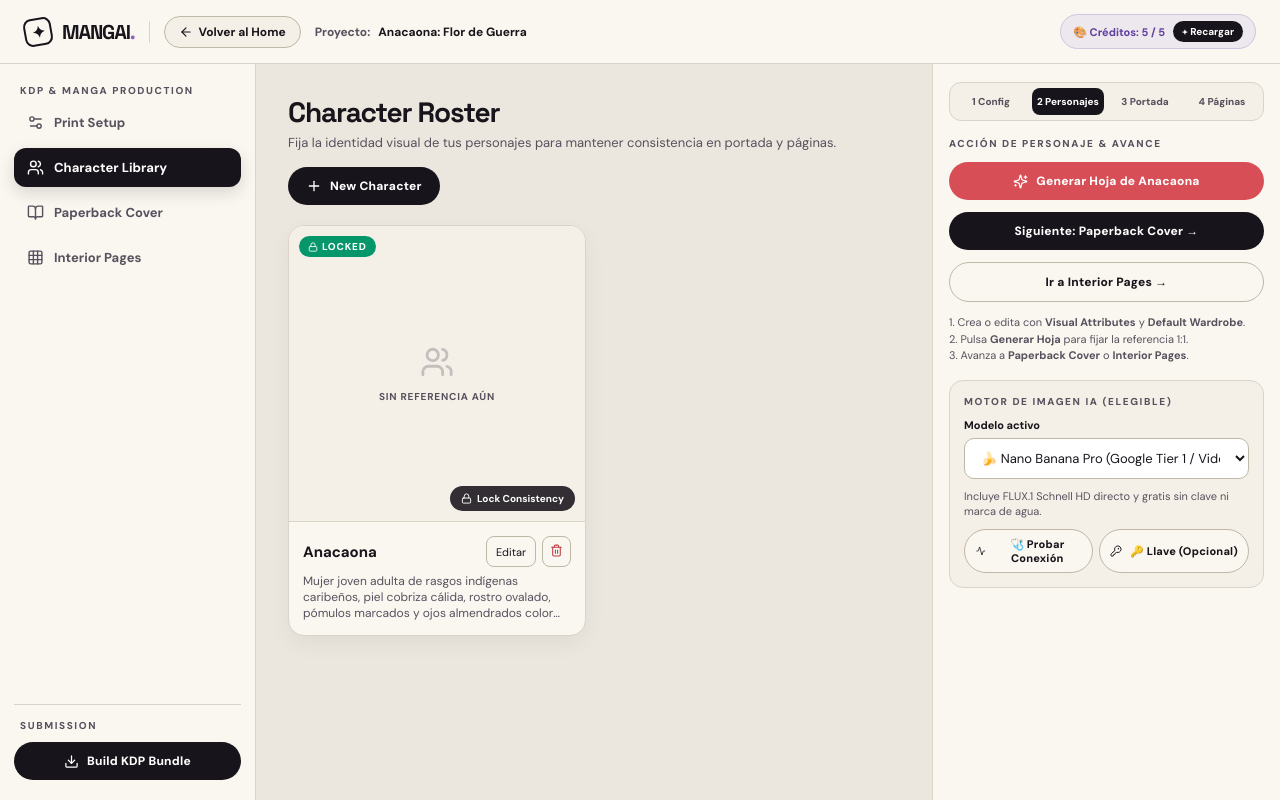
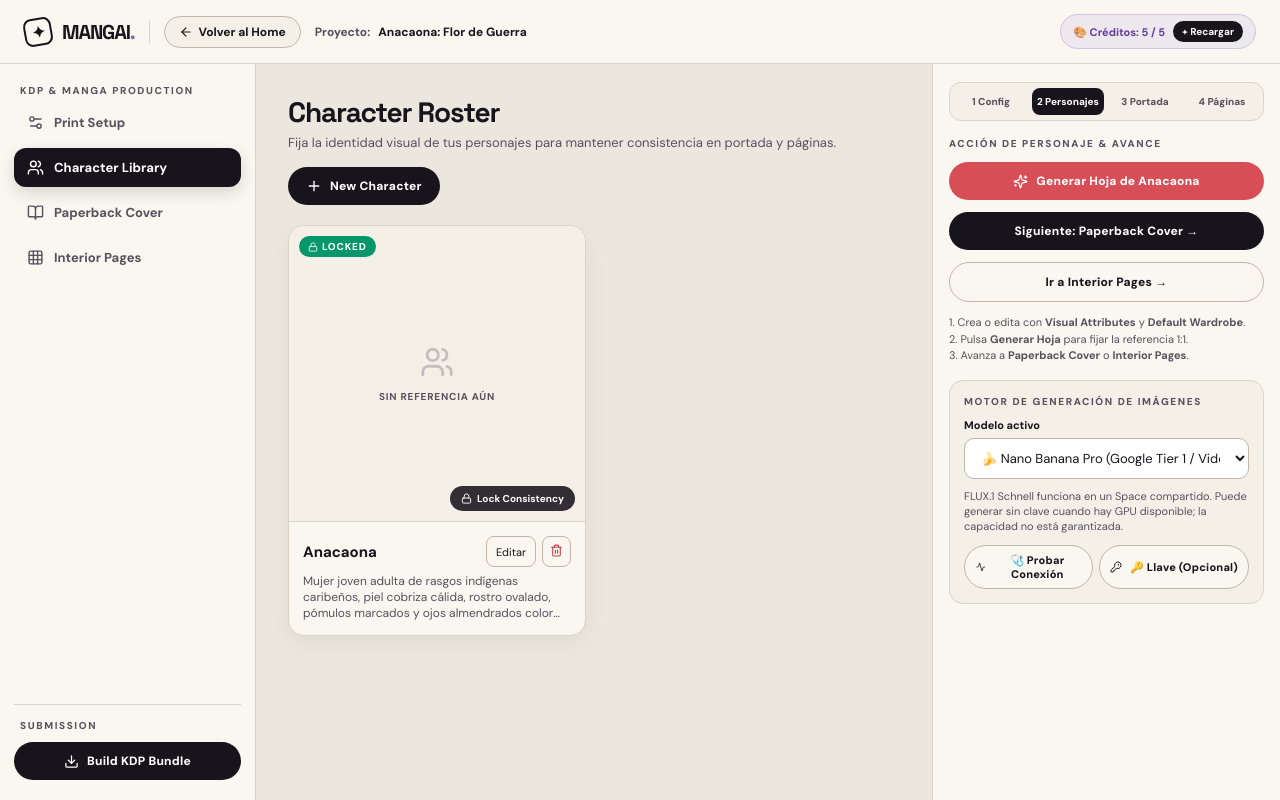
Before and after one commit to jeanluis-ship-it/kai-manga-flow-studio, a Next.js app: page /studio in a window 1280 px wide. Built offline with nearby package versions, Linux system fonts and the light colour scheme.

Commit message:
fix(ui): remove misleading free GPU promise and identify successful generation

```diff
--- a/app/studio/page.tsx
+++ b/app/studio/page.tsx
@@ -1209,7 +1209,7 @@ export default function StudioPage() {
 
           <div className="inspector-card">
             <span className="section-label" style={{ padding: 0 }}>
-              Motor de Imagen IA (Elegible)
+              Motor de Generación de Imágenes
             </span>
             <div className="field-group">
               <label>Modelo activo</label>
@@ -1230,7 +1230,7 @@ export default function StudioPage() {
               </select>
             </div>
             <small style={{ fontSize: 11, color: 'var(--sub)', lineHeight: 1.4 }}>
-              Incluye FLUX.1 Schnell HD directo y gratis sin clave ni marca de agua.
+              FLUX.1 Schnell funciona en un Space compartido. Puede generar sin clave cuando hay GPU disponible; la capacidad no está garantizada.
             </small>
 
             <div style={{ display: 'flex', gap: 6, flexWrap: 'wrap' }}>
@@ -1344,7 +1344,7 @@ export default function StudioPage() {
                   fontWeight: 700,
                 }}
               >
-                Último render: {lastModelReport}
+                Última generación exitosa: {lastModelReport}
               </div>
             )}
             {lastProviderStatus === 'free-fallback' && lastDiagnosticReason && (
```
